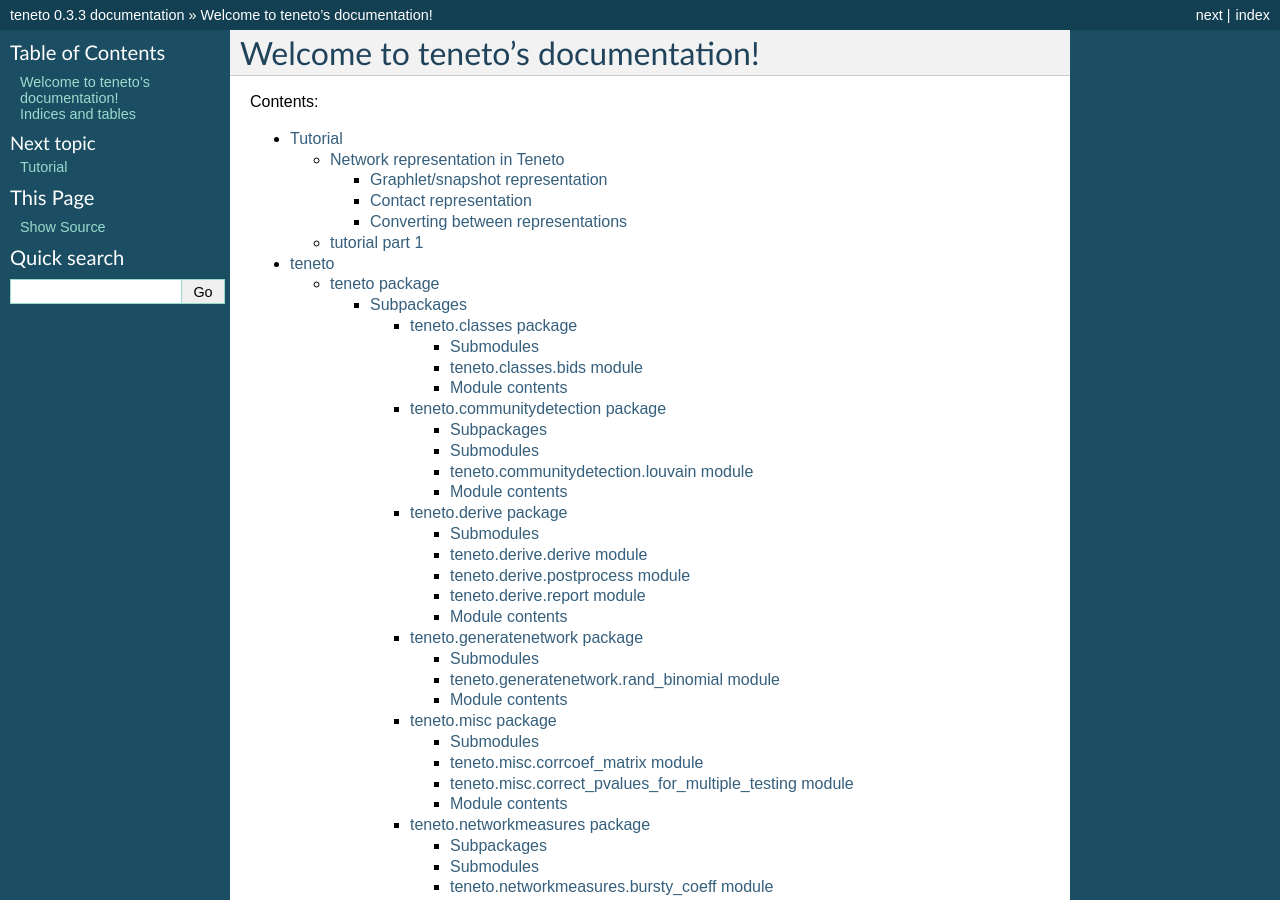
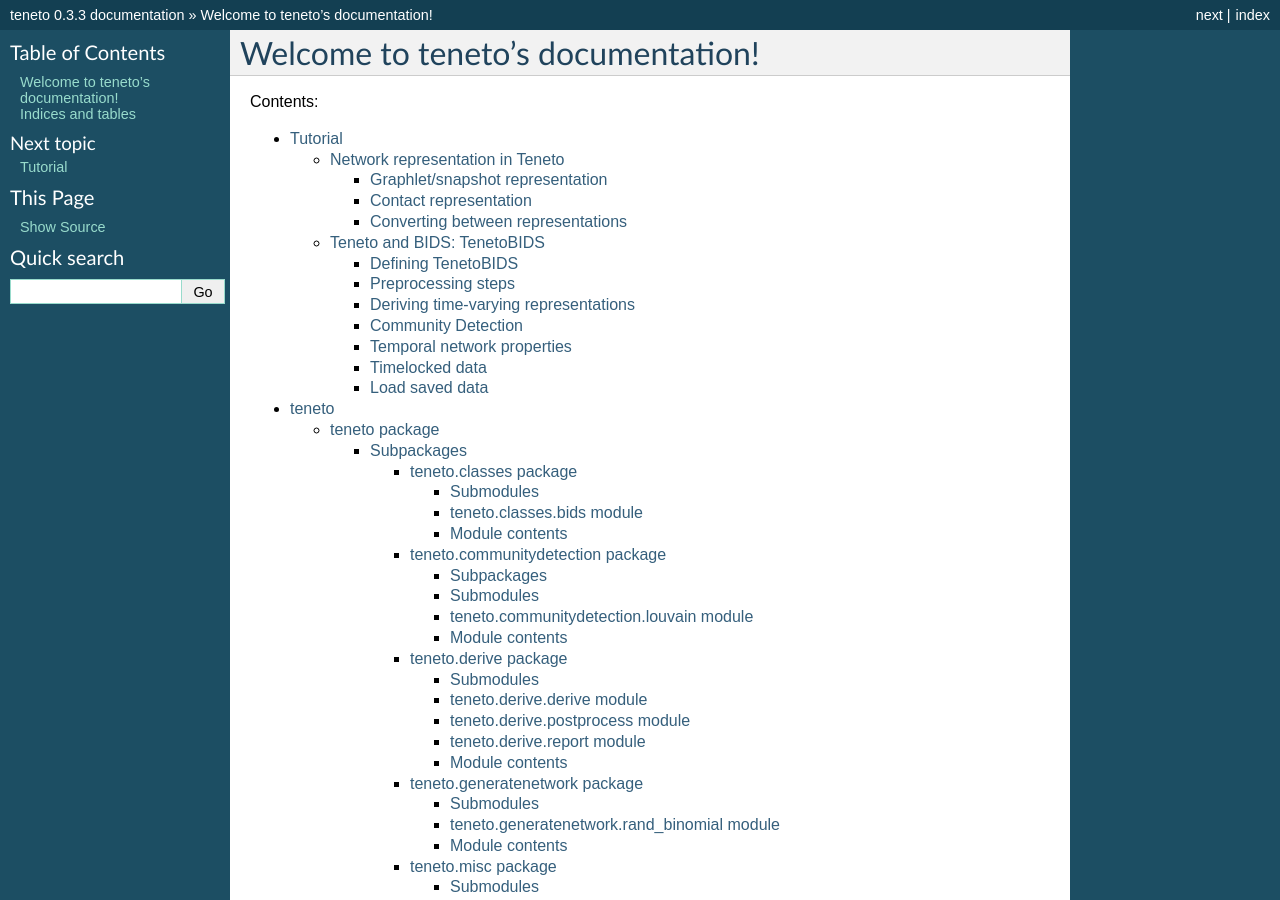
Before and after one commit to wiheto/teneto, a Sphinx documentation site: the page built from docs/index.rst, in a window 1280 px wide and 900 px high. Built offline with Sphinx 7.4.7, drawn with Linux system fonts in a browser that asks for light colours; some of the changed lines change nothing that is shown.

Commit message:
teneto bids tutorial start

```diff
--- a/docs/tutorial/TenetoBIDS.rst
+++ b/docs/tutorial/TenetoBIDS.rst
@@ -1,4 +1,73 @@
-tutorial part 1
----------------
+Teneto and BIDS: TenetoBIDS
+---------------------------
 
-Hey
+(This tutorial is under construction)
+
+The BIDS format for neuroimaging is a way to organize neuroimaging data.
+
+The aim of TenetoBIDS is a class of functions which can take preprocessed fMRI data and run some additional preprocessing steps, time-varying connectivity derivation and quantify temporal network properties.
+The compatiblity with the BIDS format allows for Teneto to run the analysis on all subjects/files/tasks with only a few lines of code.
+
+The data used here should be from fMRI and preprocessed (e.g. fmriprep). In the BIDS format this will be found in the derivatives folder.
+For example, .../BIDS_dir/derivatives/fmriprep will contain the preprocessed files from fmriprep. The output from teneto will always be found in .../BIDS_dir/derivatives/teneto_<versionnumber>/
+The output from Teneto is then ready to be placed in statistical models, machine learning algorithems and/or plotted.
+
+Defining TenetoBIDS
+===================
+
+.. code-block:: python
+
+    tnet = teneto.TenetoBIDS('/directory_to_bids/',pipeline='fmriprep')
+
+Certain arguments can be passed when calling the TenetoBIDS class. For example, if you only want to use a few subjects and a specific task you run:
+
+.. code-block:: python
+
+    tnet = teneto.TenetoBIDS('/directory_to_bids/',pipeline='fmriprep',subjects=['01','02','03'],tasks='mytask1')
+
+This will mean that only sub-01, sub-2, sub-03 are used and task-mytask1.
+
+To see which files tnet identified within the BIDS directory and provide a summary of which files are currently selected, type:
+
+.. code-block:: python
+
+    tnet.print_dataset_summary()
+
+Which will print general information about what the object can find.
+
+Alternatively you can see which files are currently selected and (in most instances) these will be acted upon if calling a TenetoBIDS function.
+
+.. code-block:: python
+
+    tnet.get_selected_files()
+
+If there is a _confounds file within the preprocessed file (or an independent derivatives folder that is specified with TenetoBIDS.set_confound_pipeline())
+
+.. code-block:: python
+    tnet.get_confound_files()
+
+Note: while other preprocessing pipelines are compatible with teneto, all functions have been tested on fmriprep and some (e.g. confound removal) may not work. This will be made better when the BIDS derivative format is finalized.
+
+
+Preprocessing steps
+===================
+
+
+Deriving time-varying representations
+======================================
+
+
+Community Detection
+===================
+
+
+Temporal network properties
+===========================
+
+
+Timelocked data
+=================
+
+
+Load saved data
+=================
```
